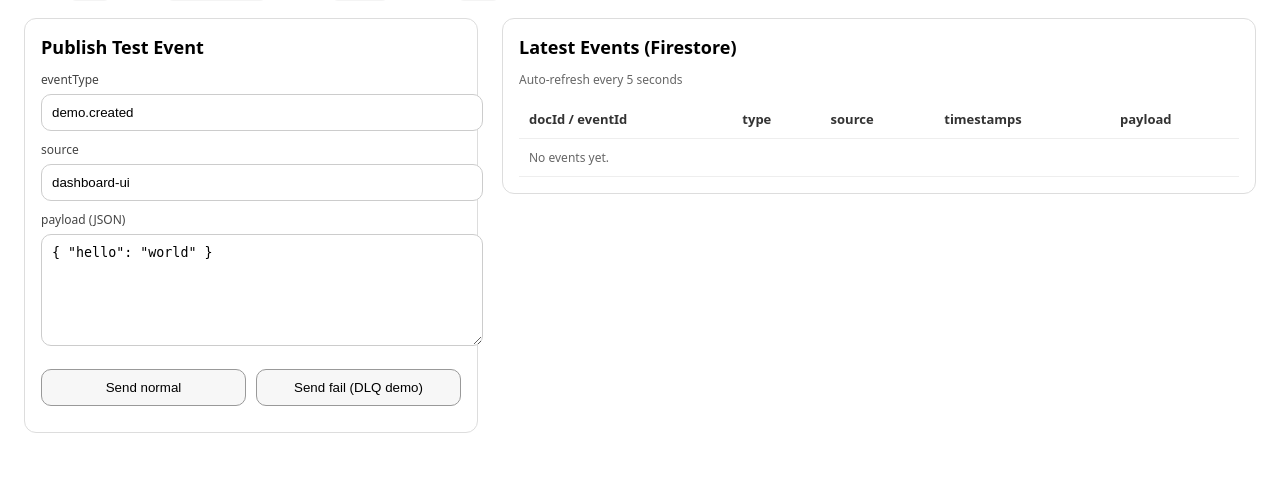
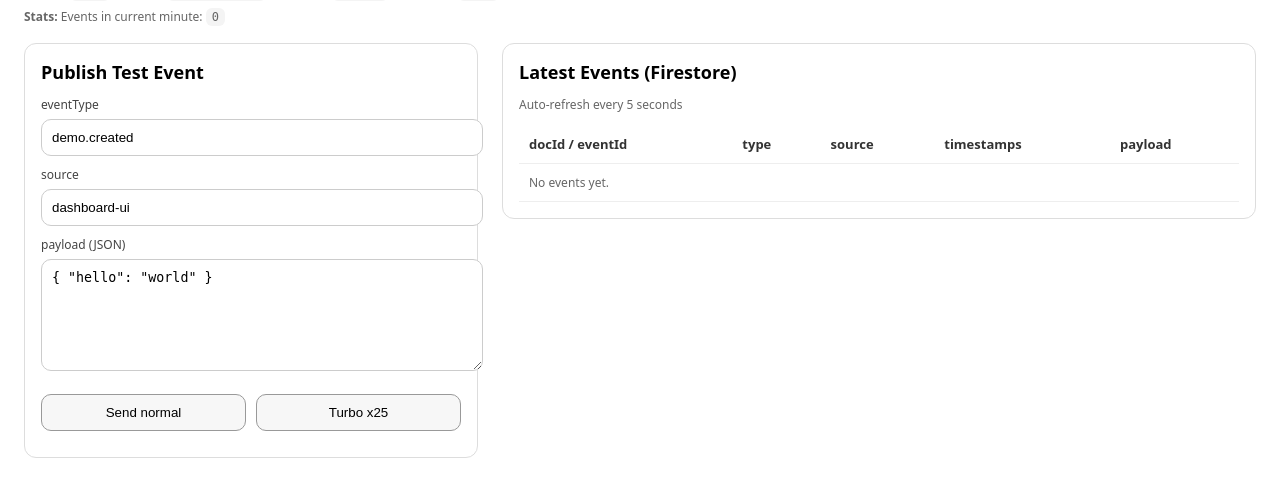
Before and after one commit to danobis/CLC3, a FastAPI app: page / in a window 1280 px wide. Shown: the part 96-593 px from the top of the page. Run offline with FastAPI, Linux system fonts and the light colour scheme; data that the repository does not hold is empty; parts of the project's set-up code (start-up, migrations or seed data) failed here and were passed over.

Commit message:
add scheduler, turbo and sharding

```diff
--- a/services/dashboard-ui/main.py
+++ b/services/dashboard-ui/main.py
@@ -3,6 +3,7 @@ import json
 from typing import Any, Dict, List
 
 import requests
+import time
 from fastapi import FastAPI, Request, HTTPException
 from fastapi.responses import HTMLResponse, JSONResponse
 from fastapi.templating import Jinja2Templates
@@ -76,6 +77,26 @@ def api_events(limit: int = 20):
     events = _fetch_latest_events(limit=limit)
     return JSONResponse({"events": events})
 
+@app.get("/api/stats/minute")
+def api_stats_minute():
+    # current minute bucket
+    bucket_id = time.strftime("%Y%m%d%H%M")
+    # sum all shard docs for that bucket
+    docs = (
+        db.collection("stats")
+        .document("events_per_minute")
+        .collection(bucket_id)
+        .stream()
+    )
+
+    total = 0
+    shards = 0
+    for d in docs:
+        data = d.to_dict() or {}
+        total += int(data.get("count", 0))
+        shards += 1
+
+    return JSONResponse({"bucket": bucket_id, "total": total, "shards_seen": shards})
 
 @app.post("/api/publish")
 async def api_publish(request: Request):
--- a/services/dashboard-ui/templates/index.html
+++ b/services/dashboard-ui/templates/index.html
@@ -34,6 +34,11 @@
       Project: <code>{{ project_id }}</code> • Region: <code>{{ region }}</code> • Firestore: <code>{{ collection }}</code> • Ingestion: <code>{{ ingestion_url }}</code>
     </div>
 
+    <div class="muted" style="margin-top:8px;">
+    <strong>Stats:</strong>
+        Events in current minute: <code id="statsMinute">…</code>
+    </div>
+
     <div class="row" style="margin-top:18px;">
       <div class="card" style="max-width: 420px;">
         <h2>Publish Test Event</h2>
@@ -48,8 +53,8 @@
         <textarea id="payload" rows="6">{ "hello": "world" }</textarea>
 
         <div class="btnrow" style="margin-top:12px;">
-          <button onclick="publish(false)">Send normal</button>
-          <button onclick="publish(true)">Send fail (DLQ demo)</button>
+            <button onclick="publish(false)">Send normal</button>
+            <button onclick="turbo(25)">Turbo x25</button>
         </div>
 
         <div id="publishResult" class="muted" style="margin-top:10px;"></div>
@@ -143,6 +148,58 @@
 
       fetchEvents();
       setInterval(fetchEvents, 5000);
+
+      async function turbo(n) {
+        const source = document.getElementById("source").value.trim() || "dashboard-ui";
+        const payload = document.getElementById("payload").value;
+
+        document.getElementById("publishResult").textContent = `Turbo started: ${n} Events…`;
+
+        const start = Date.now();
+        let ok = 0, fail = 0;
+
+        // send in batches to avoid overwhelming the browser / network
+        const batchSize = 10;
+
+        for (let i = 0; i < n; i += batchSize) {
+            const batch = [];
+
+            for (let j = 0; j < batchSize && (i + j) < n; j++) {
+            batch.push(
+                fetch("/api/publish", {
+                method: "POST",
+                headers: { "Content-Type": "application/json" },
+                body: JSON.stringify({
+                    eventType: "demo.turbo",
+                    source,
+                    payload
+                })
+                })
+                .then(r => { if (r.ok) ok++; else fail++; })
+                .catch(() => { fail++; })
+            );
+            }
+
+            await Promise.all(batch);
+        }
+
+        const ms = Date.now() - start;
+        document.getElementById("publishResult").textContent =
+            `Turbo finished: ok=${ok}, fail=${fail}, time=${ms}ms`;
+
+        setTimeout(fetchEvents, 1000);
+      }
+
+      async function fetchStats() {
+        const res = await fetch("/api/stats/minute");
+        const data = await res.json().catch(() => ({}));
+        const el = document.getElementById("statsMinute");
+        if (!el) return;
+        el.textContent = (data.total !== undefined) ? data.total : "n/a";
+      }
+
+      fetchStats();
+      setInterval(fetchStats, 5000);
     </script>
   </body>
 </html>
```
Also changed, not shown: services/ingestion-api/main.py (+23 -1 lines), services/worker/main.py (+32 -0 lines), 3 other files.
